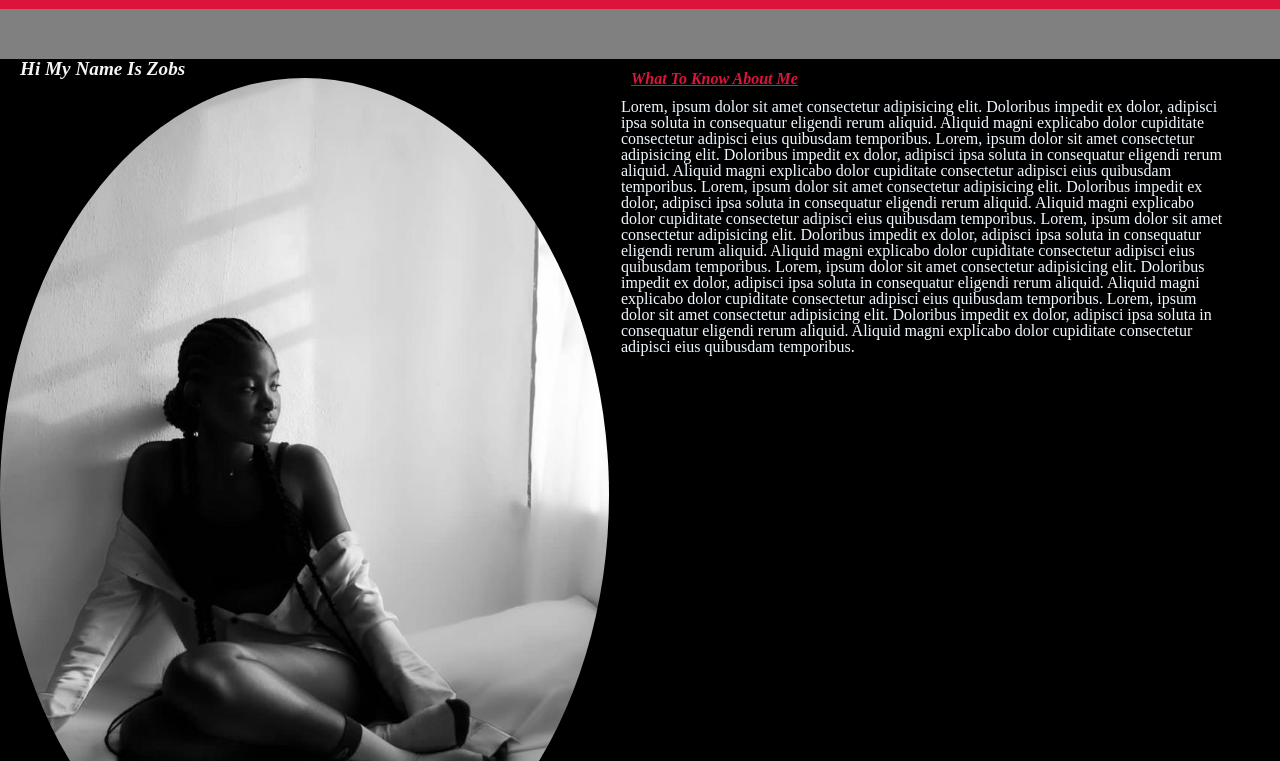
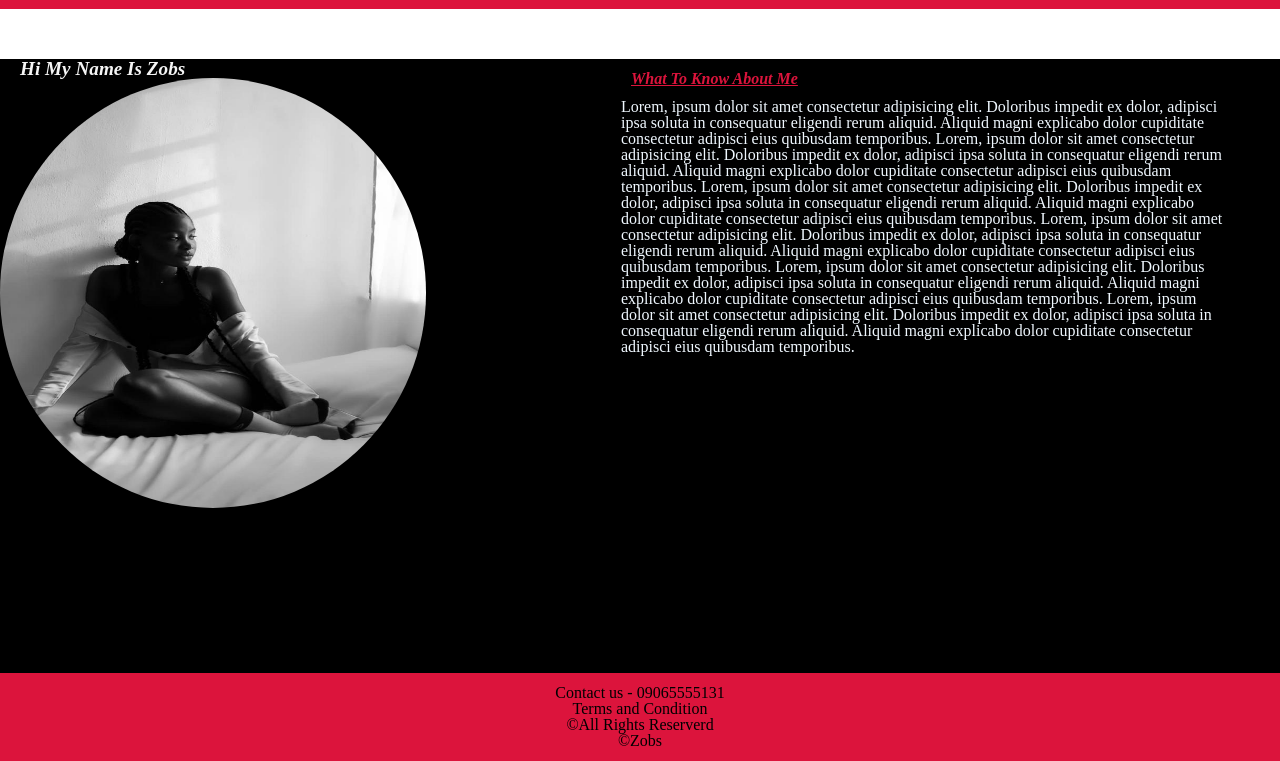
Before and after one commit to Zoba1/lesson_3_task_6_Chizoa_Adigwe, a website: page index.html in a window 1280 px wide. Shown: the part 39-800 px from the top of the page. Drawn offline with Linux system fonts and the light colour scheme.

Commit message:
task 6 modified

```diff
--- a/css/style.css
+++ b/css/style.css
@@ -52,7 +52,7 @@ table {
 
 /* Write your css below here */
 .container{
-	background-color: gray;
+	/* background-color: gray; */
 	min-height: 100vh;
 	color: aliceblue;
 	display: flex;
@@ -78,8 +78,8 @@ header {
 } */
 
 img {
-	width: 100%;
-	height: 100%;
+	width: 70%;
+	height: 70%;
 	border-radius: 100%;
 }
 
```
